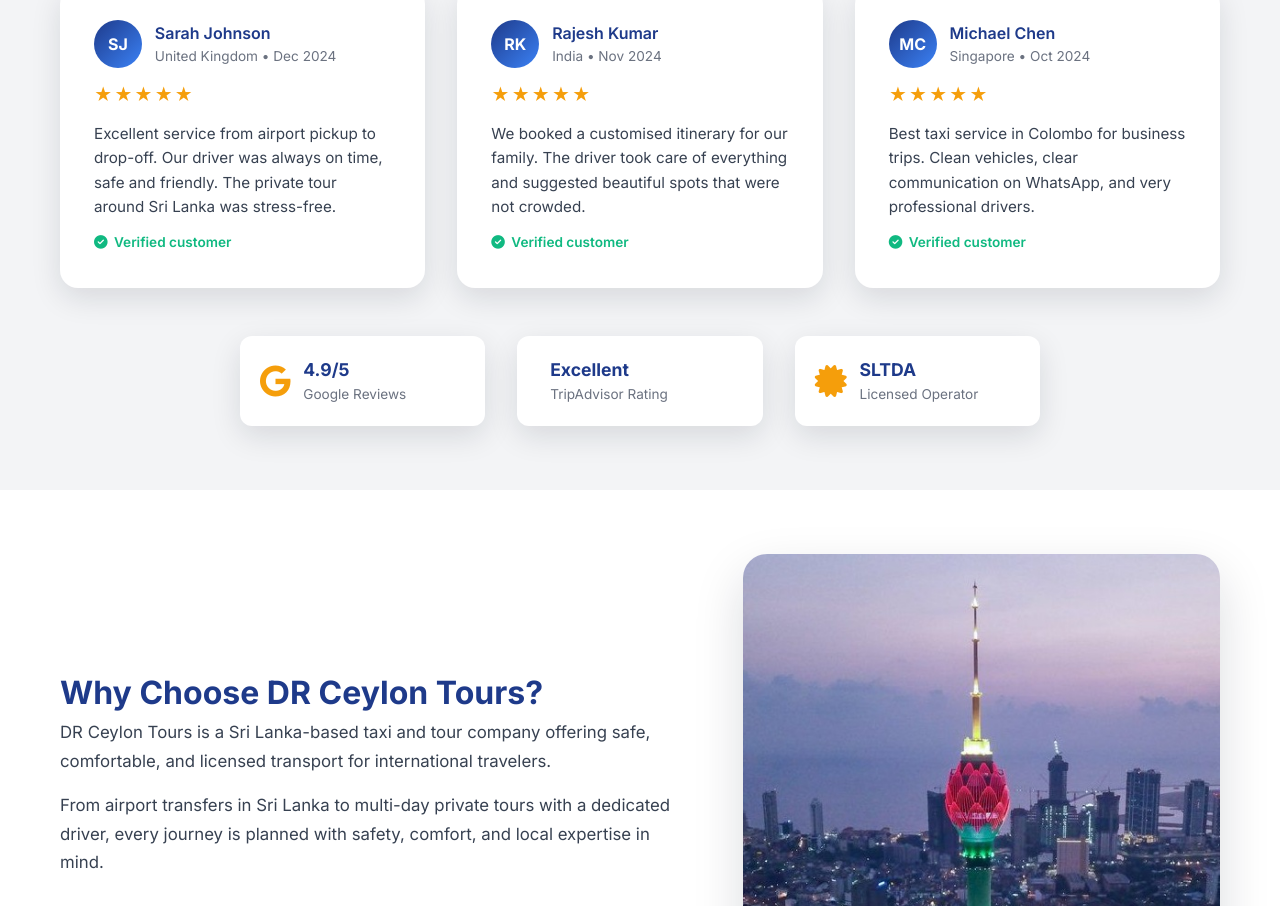
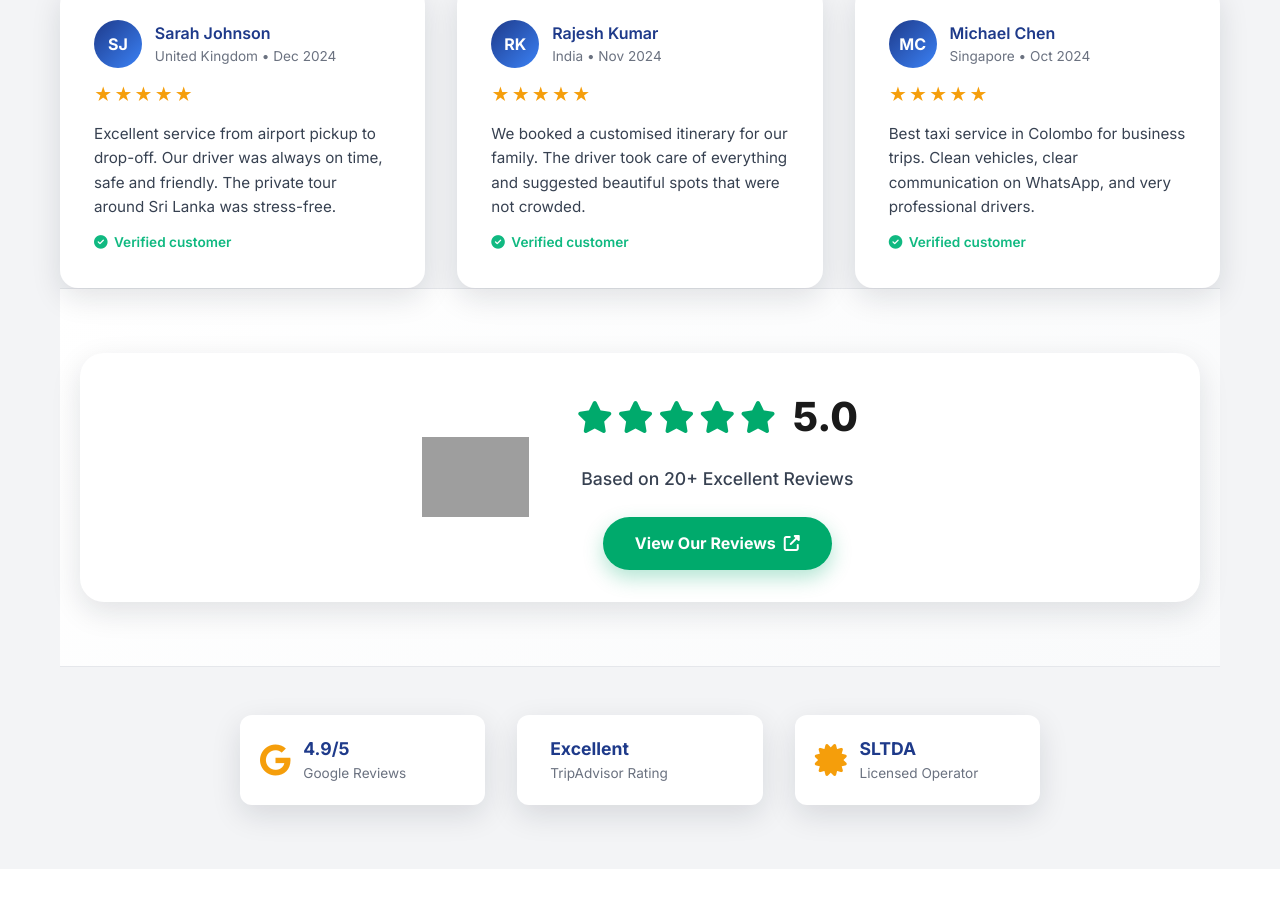
Before and after one commit to ManulBandara/DR-Ceylon-Tours, a plain HTML site: page index.html in a window 1280 px wide. Shown: the part 3841-4747 px from the top of the page. Drawn offline with Linux system fonts and the light colour scheme; grey boxes are pictures that could not be loaded; some icons are missing.

Commit message:
night updated final

```diff
--- a/index.html
+++ b/index.html
@@ -542,6 +542,43 @@
                         </p>
                     </article>
                 </div>
+<!-- TripAdvisor Review Banner -->
+<section class="tripadvisor-banner">
+    <div class="container">
+        <div class="tripadvisor-content">
+
+            <!-- TripAdvisor Logo -->
+            <div class="tripadvisor-logo">
+                <img src="https://static.tacdn.com/img2/brand_refresh/Tripadvisor_lockup_horizontal_secondary_registered.svg"
+                    alt="TripAdvisor" class="tripadvisor-logo__img">
+            </div>
+
+            <!-- Rating and Reviews -->
+            <div class="tripadvisor-rating">
+                <!-- Star Rating -->
+                <div class="tripadvisor-stars">
+                    <i class="fas fa-star" aria-hidden="true"></i>
+                    <i class="fas fa-star" aria-hidden="true"></i>
+                    <i class="fas fa-star" aria-hidden="true"></i>
+                    <i class="fas fa-star" aria-hidden="true"></i>
+                    <i class="fas fa-star" aria-hidden="true"></i>
+                    <span class="tripadvisor-score">5.0</span>
+                </div>
+
+                <!-- Review Count -->
+                <p class="tripadvisor-reviews">Based on 20+ Excellent Reviews</p>
+
+                <!-- View Reviews Button -->
+                <a href="https://www.tripadvisor.com/Attraction_Review-g293962-d33106264-Reviews-DR_Ceylon_Tours-Colombo_Western_Province.html" class="btn-tripadvisor" target="_blank"
+                    rel="noopener">
+                    View Our Reviews
+                    <i class="fas fa-external-link-alt" aria-hidden="true"></i>
+                </a>
+            </div>
+
+        </div>
+    </div>
+</section>
 
                 <!-- Trust badges section -->
                 <div class="trust-badges">
@@ -865,7 +902,7 @@
             </div>
 
             <div class="footer__bottom">
-                <p>&copy; 2026 DR Ceylon Tours. All rights reserved. SLTDA Reg #WP/02/2015</p>
+                <p>&copy; 2026 DR Ceylon Tours. All rights reserved.</p>
                 <div class="footer__links">
                     <a href="#privacy">Privacy Policy</a>
                     <span>•</span>
--- a/styles.css
+++ b/styles.css
@@ -528,7 +528,104 @@ body {
     gap: 1.5rem;
     margin-top: var(--space-sm);
 }
-
+/* TripAdvisor Review Banner */
+.tripadvisor-banner {
+    padding: var(--space-2xl) 0;
+    background: linear-gradient(135deg, #ffffff 0%, #f9fafb 100%);
+    border-top: 1px solid #e5e7eb;
+    border-bottom: 1px solid #e5e7eb;
+}
+
+.tripadvisor-content {
+    display: flex;
+    align-items: center;
+    justify-content: center;
+    gap: 3rem;
+    padding: 2rem;
+    background: var(--white);
+    border-radius: var(--radius-xl);
+    box-shadow: var(--shadow-card);
+}
+
+.tripadvisor-logo__img {
+    height: 80px;
+    width: auto;
+}
+
+.tripadvisor-rating {
+    display: flex;
+    flex-direction: column;
+    align-items: center;
+    gap: 1rem;
+    text-align: center;
+}
+
+.tripadvisor-stars {
+    display: flex;
+    align-items: center;
+    gap: 0.3rem;
+}
+
+.tripadvisor-stars i {
+    font-size: 2rem;
+    color: #00AA6C;
+}
+
+.tripadvisor-score {
+    font-size: 2.5rem;
+    font-weight: 800;
+    color: #1a1a1a;
+    margin-left: 0.75rem;
+}
+
+.tripadvisor-reviews {
+    margin: 0;
+    font-size: 1.1rem;
+    color: var(--text-main);
+    font-weight: 500;
+}
+
+.btn-tripadvisor {
+    display: inline-flex;
+    align-items: center;
+    gap: 0.5rem;
+    padding: 0.85rem 2rem;
+    border-radius: 999px;
+    background: #00AA6C;
+    color: var(--white);
+    font-weight: 700;
+    font-size: 1rem;
+    text-decoration: none;
+    transition: all 0.3s ease;
+    box-shadow: 0 8px 20px rgba(0, 170, 108, 0.3);
+    margin-top: 0.5rem;
+}
+
+.btn-tripadvisor:hover {
+    background: #008B5A;
+    transform: translateY(-2px);
+    box-shadow: 0 12px 30px rgba(0, 170, 108, 0.4);
+}
+
+@media (max-width: 768px) {
+    .tripadvisor-content {
+        flex-direction: column;
+        gap: 2rem;
+        padding: 1.5rem;
+    }
+
+    .tripadvisor-logo__img {
+        height: 60px;
+    }
+
+    .tripadvisor-stars i {
+        font-size: 1.5rem;
+    }
+
+    .tripadvisor-score {
+        font-size: 2rem;
+    }
+}
 .badge-item {
     display: flex;
     align-items: center;
```
Also changed, not shown: images/colombo.jpg (added).
